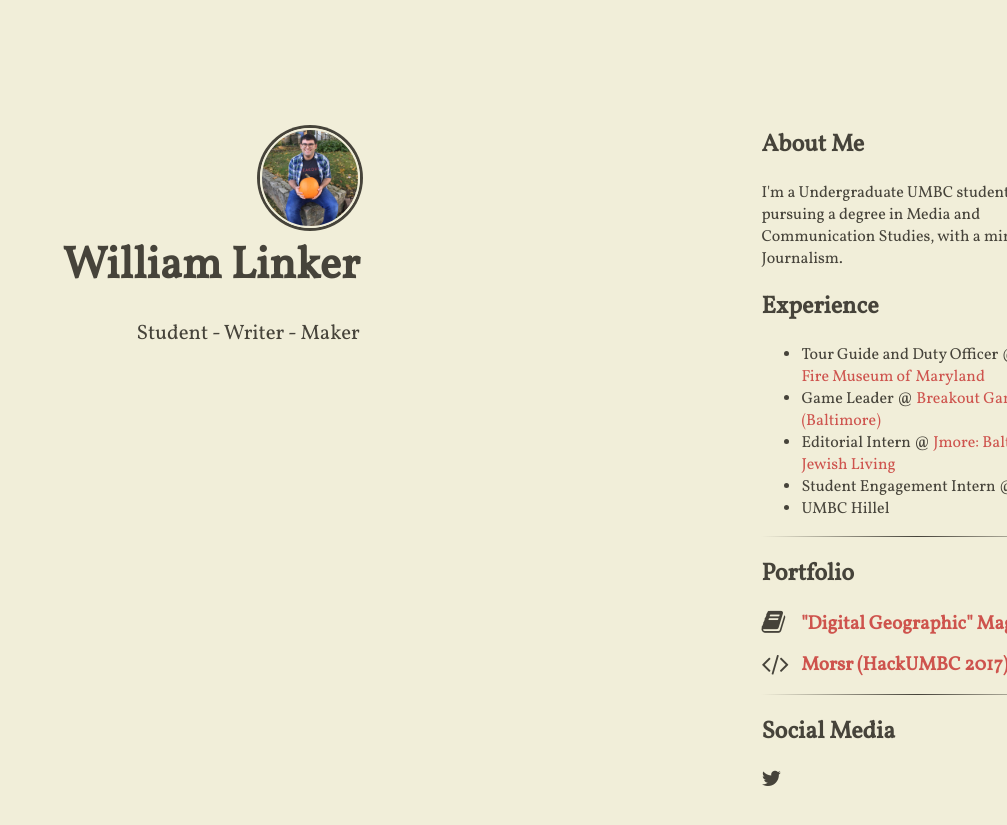
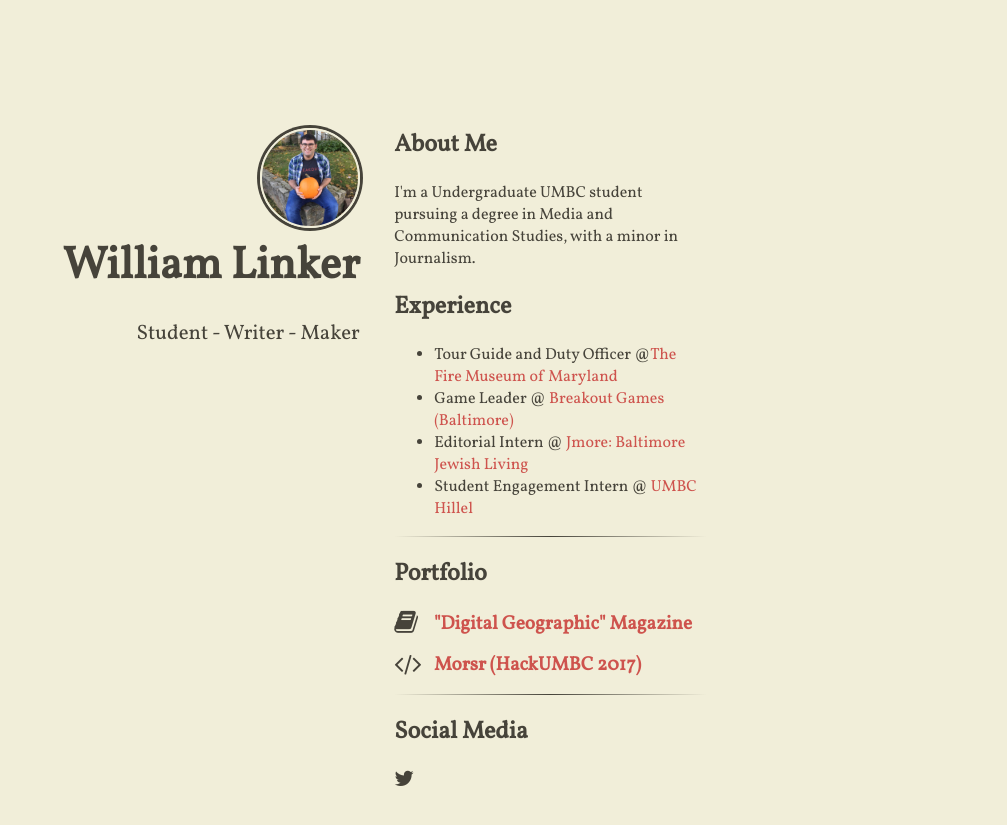
Before and after one commit to wlinker1/wlinker1.github.io, a Jekyll site: the page built from index.html, in a window 1280 px wide. Shown: the top 825 px of the page, without its empty margins (273-1280 px from the left). Built offline with Jekyll 4.4.1, drawn with Linux system fonts in a browser that asks for light colours; nearby versions of some CDN libraries.

Commit message:
It's alive (and fitting)!

```diff
--- a/_includes/content.html
+++ b/_includes/content.html
@@ -1,9 +1,3 @@
-  <body>
-
-  <div class="wrapper">
-    <main>
-
-      <div class="content">
         <h2>About Me</h2>
         <p>I'm a Undergraduate UMBC student pursuing a degree in Media and Communication Studies, with a minor in Journalism.</p>
 
@@ -12,7 +6,7 @@
           <li>Tour Guide and Duty Officer @<a href="http://www.firemuseummd.org">The Fire Museum of Maryland</a></li>
           <li>Game Leader @ <a href="https://breakoutgames.com/baltimore">Breakout Games (Baltimore)</a></li>
           <li>Editorial Intern @ <a href="http://www.jmoreliving.com/author/william-linker/">Jmore: Baltimore Jewish Living</a></li>
-  <li>Student Engagement Intern @ <li href="https://hillel.umbc.edu">UMBC Hillel</a></li>
+          <li>Student Engagement Intern @ <a href="https://hillel.umbc.edu">UMBC Hillel</a></li>
         </ul>
 
         <hr />
@@ -35,10 +29,3 @@
           <h2>Social Media</h2>
           <a href="https://twitter.com/WilliamLinker"><span class="fa fa-twitter fa-lg main-list-item-icon"</span></a>
           </ul>
-      </div>
-
-    </main>
-</div>
-
-
-  </body>
```
Also changed, not shown: 1 other file. Lines whose indentation alone changed are shown as unchanged.
